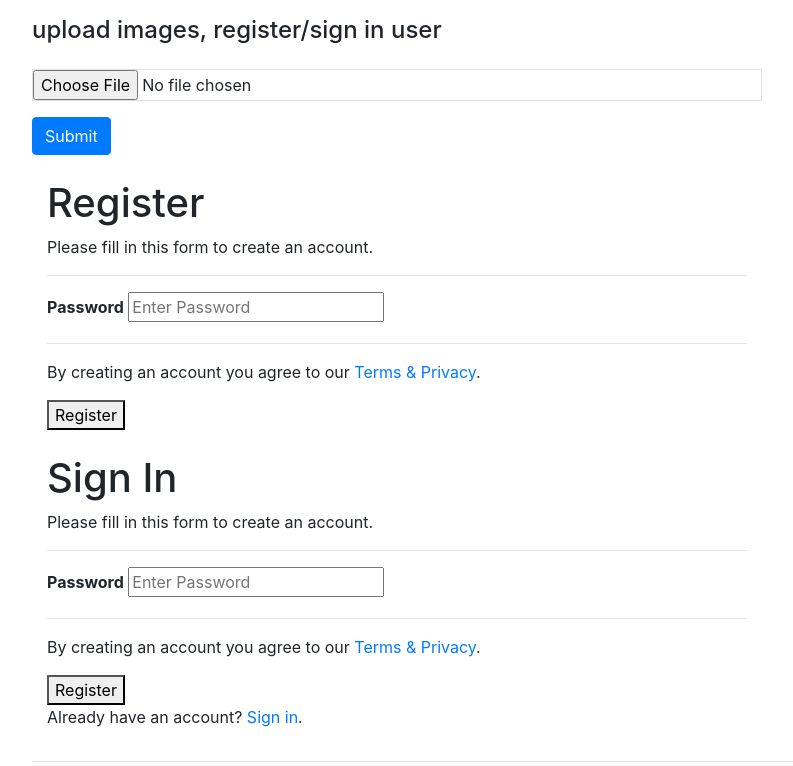
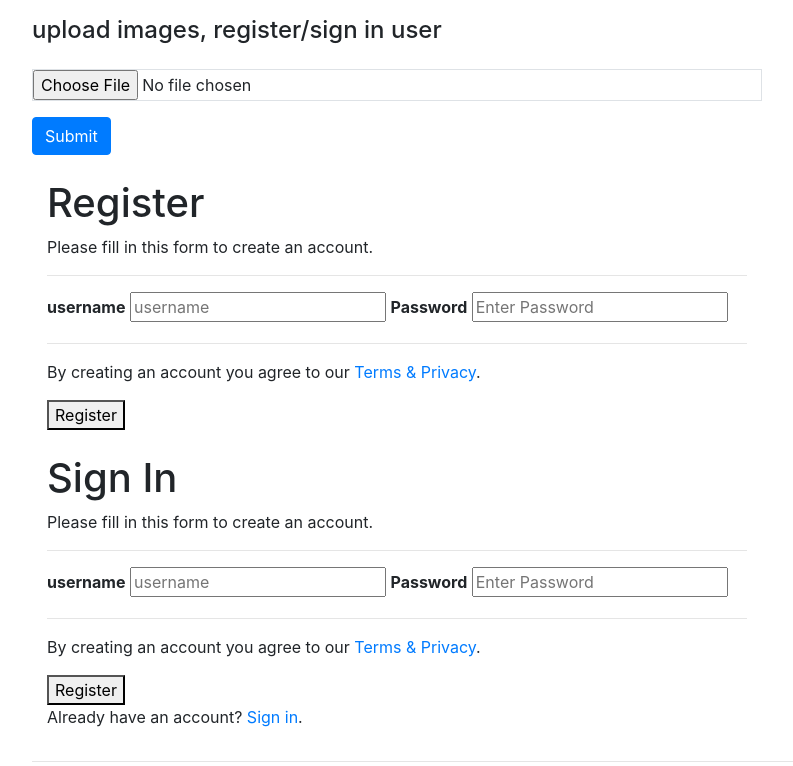
Before and after one commit to jakep13/Shopify-Challenge2021, a website: page views/index.html in a window 1280 px wide. Shown: the whole page, without its empty margins (53-846 px from the left). Drawn offline with nearby package versions, Linux system fonts and the light colour scheme.

Commit message:
adde form

```diff
--- a/views/index.html
+++ b/views/index.html
@@ -48,6 +48,8 @@
               <p>Please fill in this form to create an account.</p>
               <hr>
 
+              <label for="username"><b>username</b></label>
+              <input type="text" placeholder="username" name="username" id="username" required>
 
               <label for="password"><b>Password</b></label>
               <input type="password" placeholder="Enter Password" name="password" id="password" required>
@@ -72,6 +74,8 @@
               <p>Please fill in this form to create an account.</p>
               <hr>
 
+              <label for="username"><b>username</b></label>
+              <input type="text" placeholder="username" name="username" id="username" required>
 
               <label for="password"><b>Password</b></label>
               <input type="password" placeholder="Enter Password" name="password" id="password" required>
```
